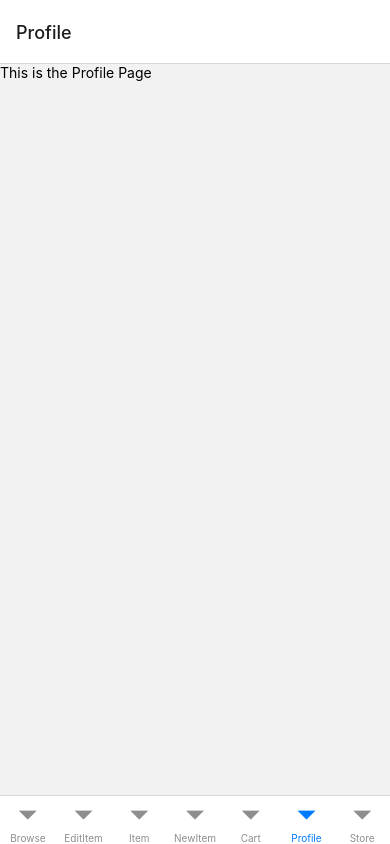
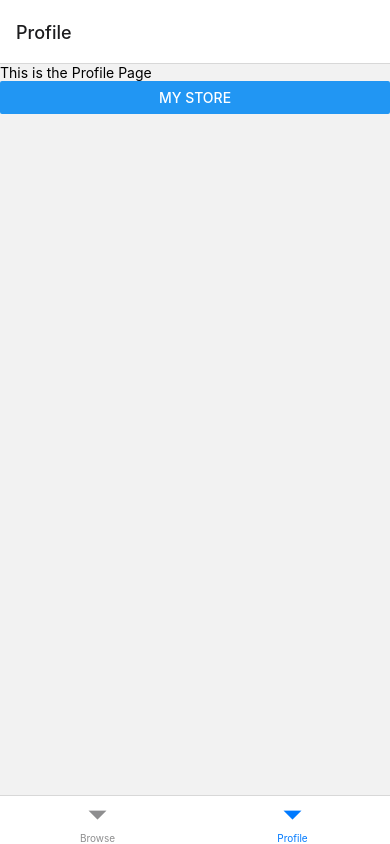
Before and after one commit to dinosaur96m/thrifted-react-native, a React Native app: screen /Profile in a window 390 px wide. Built offline with nearby package versions, Linux system fonts and the light colour scheme.

Commit message:
fixed button/nested nav bug

```diff
--- a/App.js
+++ b/App.js
@@ -2,8 +2,8 @@ import { StatusBar } from 'expo-status-bar'
 import { StyleSheet, Text, View } from 'react-native'
 import { NavigationContainer } from '@react-navigation/native'
 import { createNativeStackNavigator } from '@react-navigation/native-stack'
-import { createBottomTabNavigator } from '@react-navigation/bottom-tabs'
 
+import Home from './screens/Home'
 // import item screens
 import Browse from './screens/items/Browse'
 import EditItem from './screens/items/EditItem'
@@ -20,29 +20,27 @@ import { Button } from 'react-native-web'
 // from ReactNav docs: "createNativeStackNavigator is a function that returns an object containing 2 properties: Screen and Navigator."
 const Stack = createNativeStackNavigator()
 
-const Tab = createBottomTabNavigator()
+export default function App() {
+  return (
+    <>
 
-
-
-export default function App({navigation}) {
-  return (
     <NavigationContainer>
         {/* note from React Nav Docs:  */}
         {/* Sometimes we might want to pass additional props to a screen. We can do that with 2 approaches:
 
         1. Use React context and wrap the navigator with a context provider to pass data to the screens (recommended). */}
-      <Tab.Navigator>
-         {/* Items */}
-        <Tab.Screen name="Browse" component={Browse}/>
-        <Tab.Screen name="EditItem" component={EditItem}/>
-        <Tab.Screen name="Item" component={Item}/>
-        <Tab.Screen name="NewItem" component={NewItem}/>
+      <Stack.Navigator>
+        <Stack.Screen name="Home" component={Home} options={{ headerShown: false }}/>
+        {/* Items */}
+        <Stack.Screen name="EditItem" component={EditItem}/>
+        <Stack.Screen name="Item" component={Item}/>
+        <Stack.Screen name="NewItem" component={NewItem}/>
         {/* Profile */}
-        <Tab.Screen name="Cart" component={Cart}/>
-        <Tab.Screen name="Profile" component={Profile}/>
-        <Tab.Screen name="Store" component={Store}/>
-      </Tab.Navigator>
+        <Stack.Screen name="Cart" component={Cart}/>
+        <Stack.Screen name="Store" component={Store}/>
+      </Stack.Navigator>
     </NavigationContainer>
+    </>
   );
 }
 
--- /dev/null
+++ b/screens/Home.js
@@ -0,0 +1,22 @@
+import { StatusBar } from 'expo-status-bar'
+import { StyleSheet, Text, View, Button } from 'react-native'
+import { NavigationContainer } from '@react-navigation/native'
+import { createBottomTabNavigator } from '@react-navigation/bottom-tabs'
+import { textShadowColor } from 'react-native/Libraries/Components/View/ReactNativeStyleAttributes'
+
+// import views
+import Browse from './items/Browse'
+import Profile from './profile/Profile'
+
+const Tab = createBottomTabNavigator()
+
+export default function Home ({navigation}) {
+
+    return(
+            <Tab.Navigator>
+                <Tab.Screen name="Browse" component={Browse}/>
+                <Tab.Screen name="Profile" component={Profile}/>
+            </Tab.Navigator>
+
+    )
+}
--- a/screens/profile/Profile.js
+++ b/screens/profile/Profile.js
@@ -6,8 +6,10 @@ export default function Profile ({navigation}) {
 
     return(
         <View>
-        <Text>This is the Profile Page</Text>
-        {/* <Button title="Store" onPress={navigation.navigate('Store')}/> */}
+            <Text>This is the Profile Page</Text>
+            <Button
+            title="My Store"
+            onPress={ () => navigation.navigate('Store')}/>
         </View>
     )
 }
```
